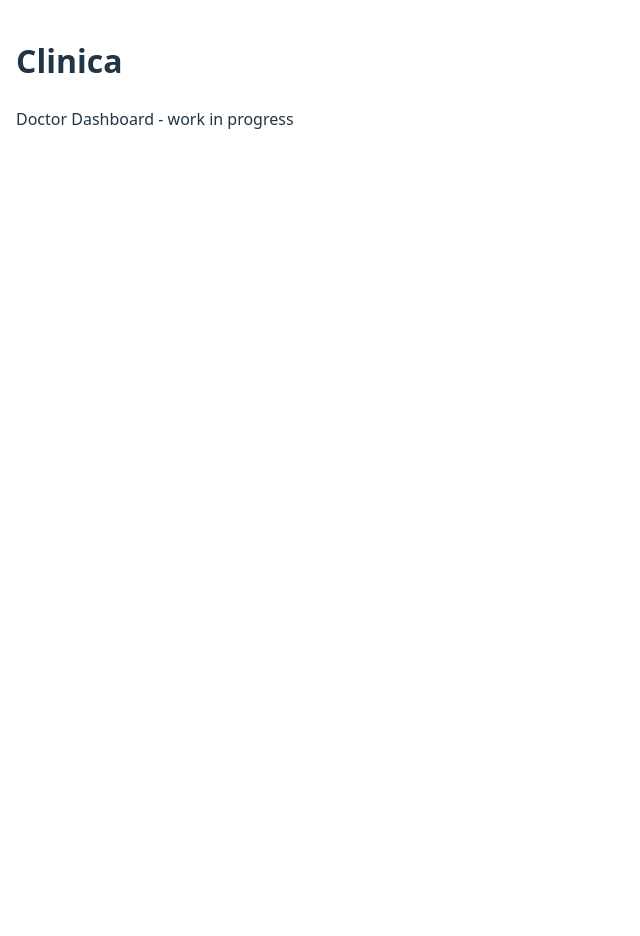
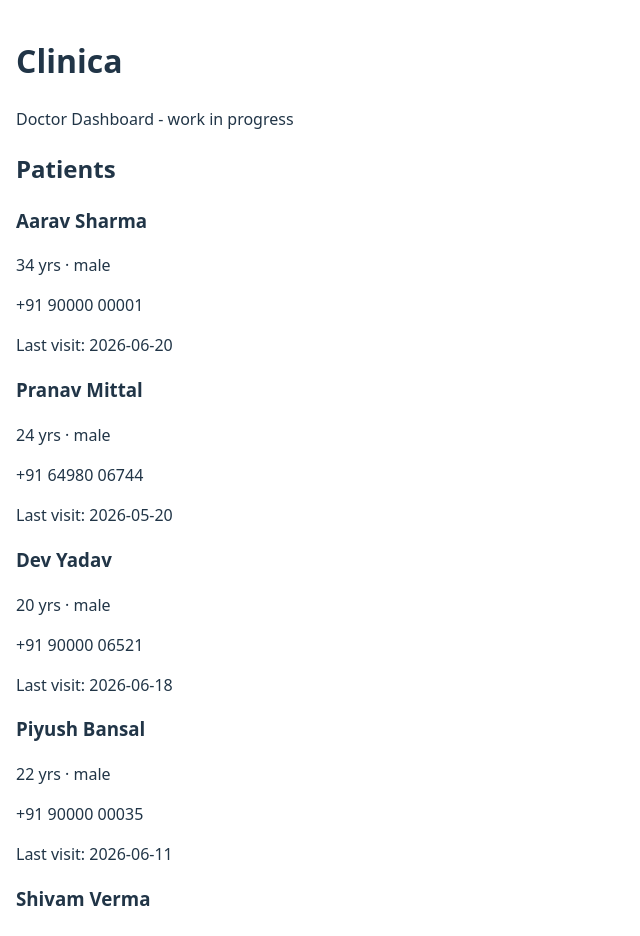
Before and after one commit to Shivam1q/Clinica, a React (Vite) app in the folder client/: page / in a window 1280 px wide. Shown: the top 936 px of the page, without its empty margins (0-640 px from the left). Before the commit the page ends 800 px from the top, so only its background shows below. Built offline with nearby package versions, Linux system fonts and the light colour scheme.

Commit message:
feat(client): add patient list with mock data.

```diff
--- a/client/src/App.tsx
+++ b/client/src/App.tsx
@@ -1,8 +1,13 @@
+import PatientList from "./components/PatientList";
+import { patients } from "./data/patients";
+
 const App = () => {
   return (
     <>
       <h1>Clinica</h1>
       <p>Doctor Dashboard - work in progress</p>
+      <h2>Patients</h2>
+      <PatientList patients={patients} />
     </>
   );
 };
--- /dev/null
+++ b/client/src/components/PatientCard.tsx
@@ -0,0 +1,20 @@
+import type { Patient } from "../types";
+
+interface PatientCardProps {
+  patient: Patient;
+}
+
+const PatientCard = ({ patient }: PatientCardProps) => {
+  return (
+    <div className="patient-card">
+      <h3>{patient.name}</h3>
+      <p>
+        {patient.age} yrs · {patient.sex}
+      </p>
+      <p>{patient.phone}</p>
+      <p>Last visit: {patient.lastVisit ?? "No visits yet"}</p>
+    </div>
+  );
+};
+
+export default PatientCard;
--- /dev/null
+++ b/client/src/components/PatientList.tsx
@@ -0,0 +1,18 @@
+import type { Patient } from "../types";
+import PatientCard from "./PatientCard";
+
+interface PatientListProps {
+  patients: Patient[];
+}
+
+const PatientList = ({ patients }: PatientListProps) => {
+  return (
+    <div>
+      {patients.map((patient) => (
+        <PatientCard key={patient.id} patient={patient} />
+      ))}
+    </div>
+  );
+};
+
+export default PatientList;
--- /dev/null
+++ b/client/src/data/patients.ts
@@ -0,0 +1,52 @@
+import type { Patient } from "../types";
+
+export const patients: Patient[] = [
+  {
+    id: "1",
+    name: "Aarav Sharma",
+    age: 34,
+    sex: "male",
+    phone: "+91 90000 00001",
+    lastVisit: "2026-06-20",
+  },
+  {
+    id: "2",
+    name: "Pranav Mittal",
+    age: 24,
+    sex: "male",
+    phone: "+91 64980 06744",
+    lastVisit: "2026-05-20",
+  },
+  {
+    id: "3",
+    name: "Dev Yadav",
+    age: 20,
+    sex: "male",
+    phone: "+91 90000 06521",
+    lastVisit: "2026-06-18",
+  },
+  {
+    id: "4",
+    name: "Piyush Bansal",
+    age: 22,
+    sex: "male",
+    phone: "+91 90000 00035",
+    lastVisit: "2026-06-11",
+  },
+  {
+    id: "5",
+    name: "Shivam Verma",
+    age: 20,
+    sex: "male",
+    phone: "+91 90000 00002",
+    lastVisit: "2026-06-12",
+  },
+  {
+    id: "6",
+    name: "Aaravi Sharma",
+    age: 44,
+    sex: "female",
+    phone: "+91 90021 00001",
+    lastVisit: "2026-06-10",
+  },
+];
--- /dev/null
+++ b/client/src/types.ts
@@ -0,0 +1,8 @@
+export interface Patient {
+  id: string;
+  name: string;
+  age: number;
+  sex: "male" | "female" | "other";
+  phone: string;
+  lastVisit?: string; // ISO date like '2026-06-20'; optional (new patients have none)
+}
```
